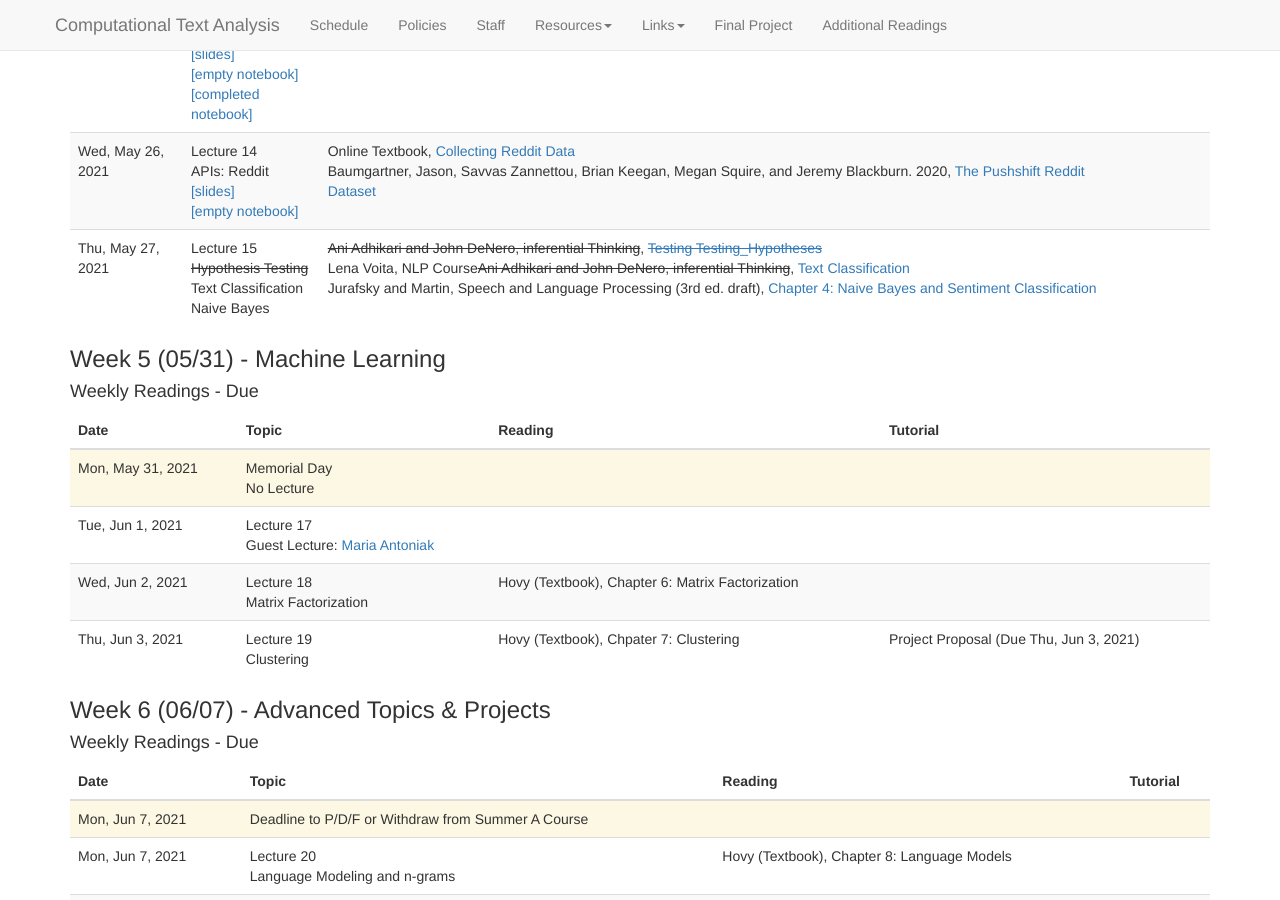
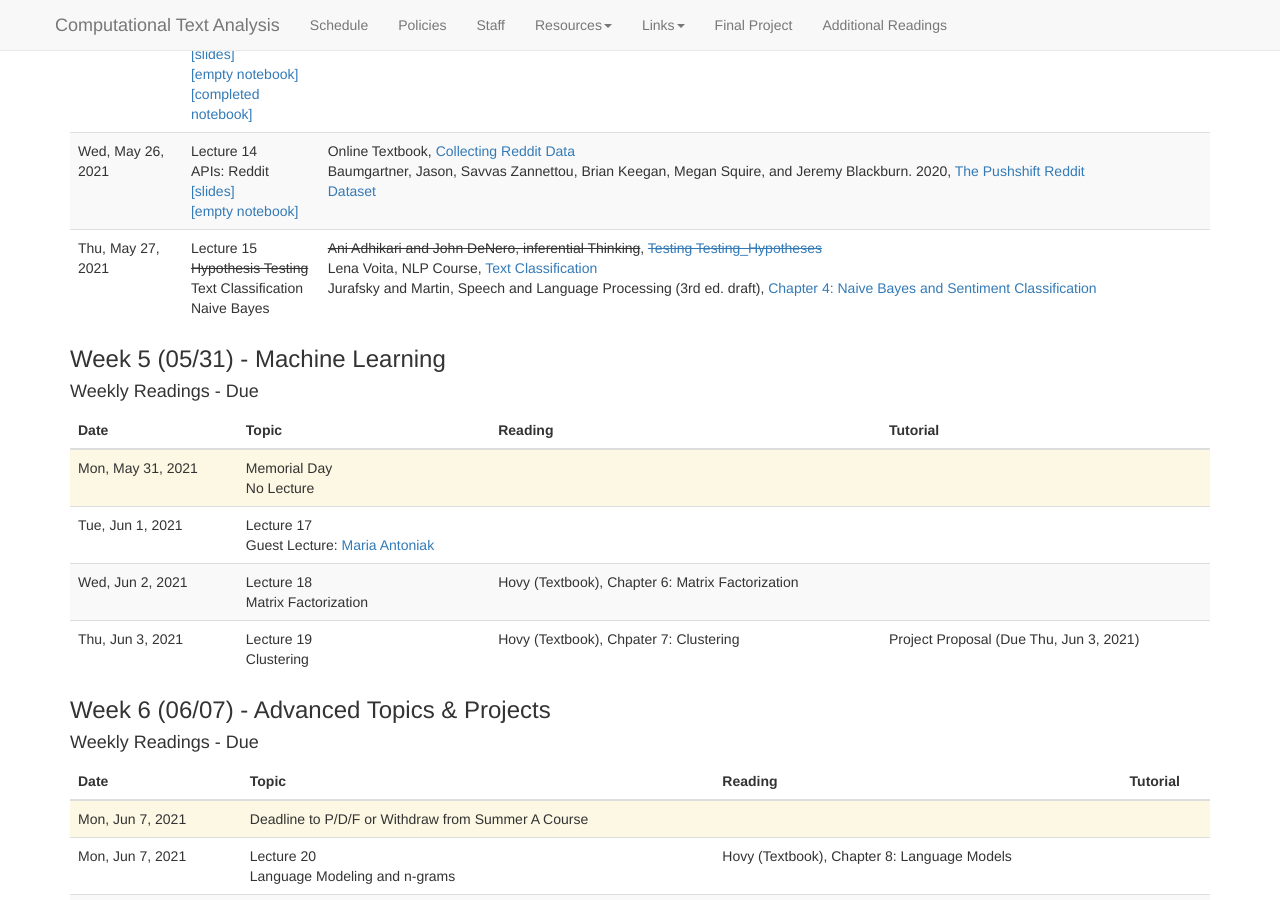
Before and after one commit to BC-COMS-2710/BC-COMS-2710.github.io, a Jekyll site: the page built from schedule.md, in a window 1280 px wide and 900 px high, scrolled down 2501 px. Built offline with Jekyll 4.4.1, drawn with Linux system fonts in a browser that asks for light colours; nearby versions of some CDN libraries.

Commit message:
lecture 15 reading styling

```diff
--- a/_data/schedule.yaml
+++ b/_data/schedule.yaml
@@ -348,7 +348,7 @@
         -
           url: https://lena-voita.github.io/nlp_course/text_classification.html
           title: Text Classification
-          authors: Lena Voita, NLP Course<strike>Ani Adhikari and John DeNero, inferential Thinking</strike>
+          authors: Lena Voita, NLP Course
         -
           url: https://web.stanford.edu/~jurafsky/slp3/4.pdf
           title: "Chapter 4: Naive Bayes and Sentiment Classification"
```
